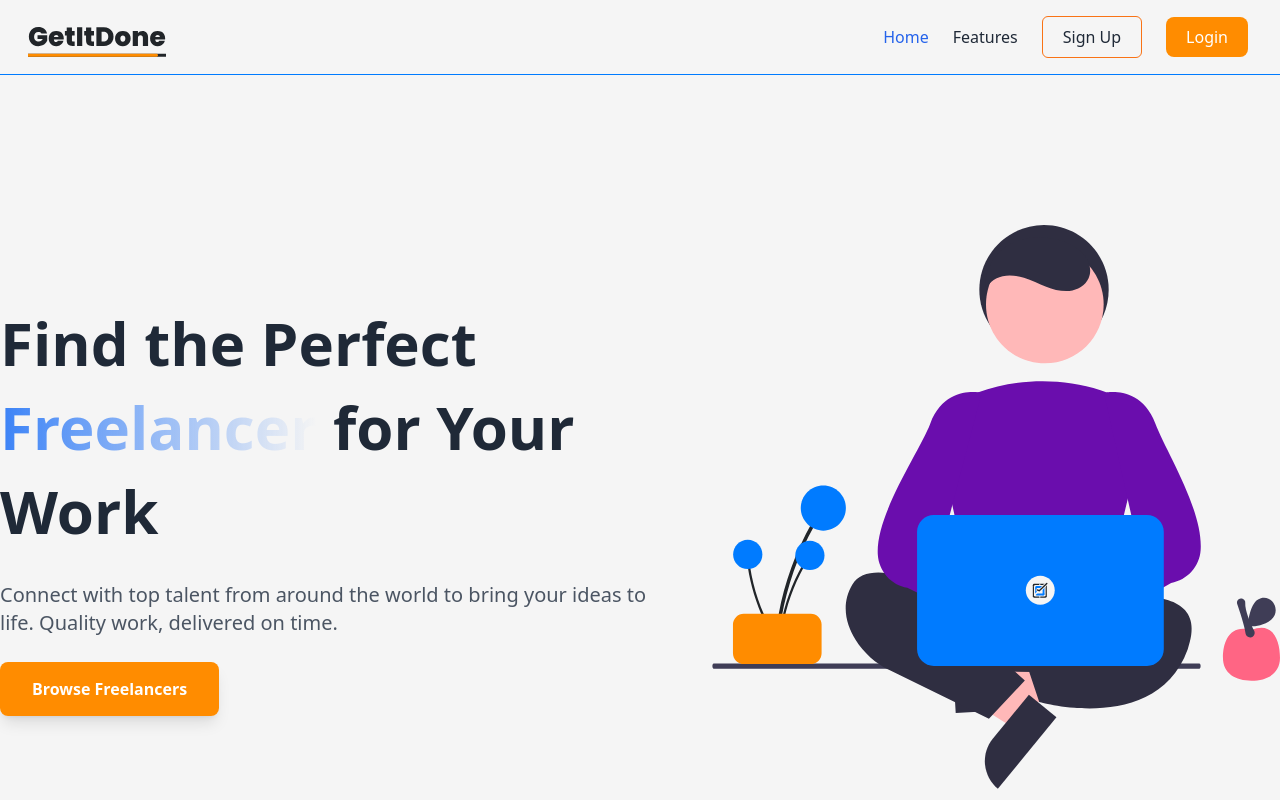
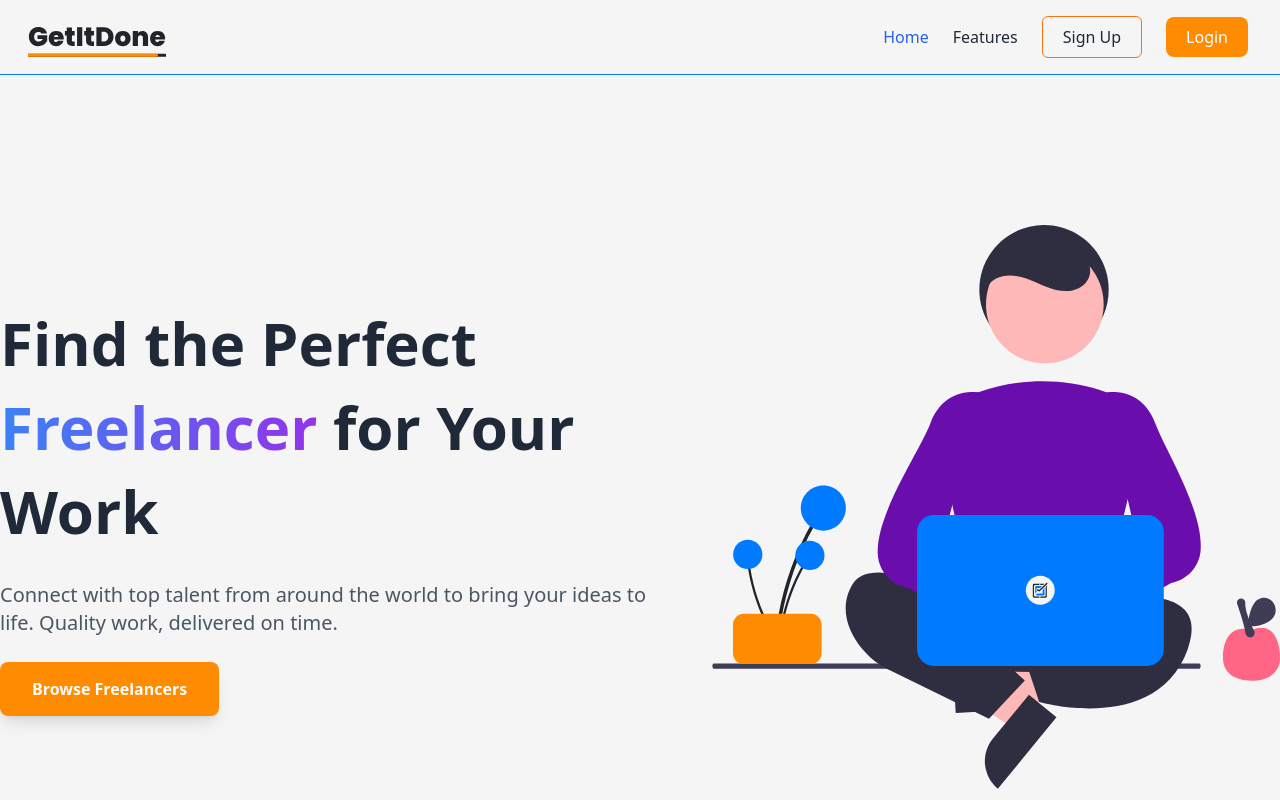
Before and after one commit to Sushant920/GetItDone, a Next.js app: page / in a window 1280 px wide. Shown: the top 800 px of the page. Built offline with nearby package versions, Linux system fonts and the light colour scheme.

Commit message:
Update hero.js

```diff
--- a/components/hero.js
+++ b/components/hero.js
@@ -10,7 +10,7 @@
             Find the Perfect
           </h1>
           <h2 className="text-6xl font-bold text-gray-800 mb-6 font-Poppins">
-            <span className="bg-gradient-to-r from-blue-500 to-purple-600 bg-clip-text text-transparent">
+            <span className="bg-gradient-to-r from-blue-500 to-headerPurple bg-clip-text text-transparent">
               Freelancer
             </span>{' '}
             for Your
```
